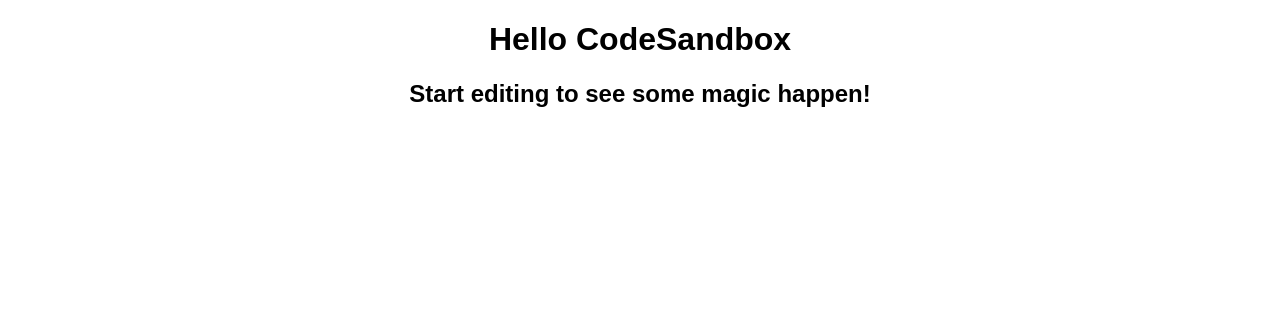
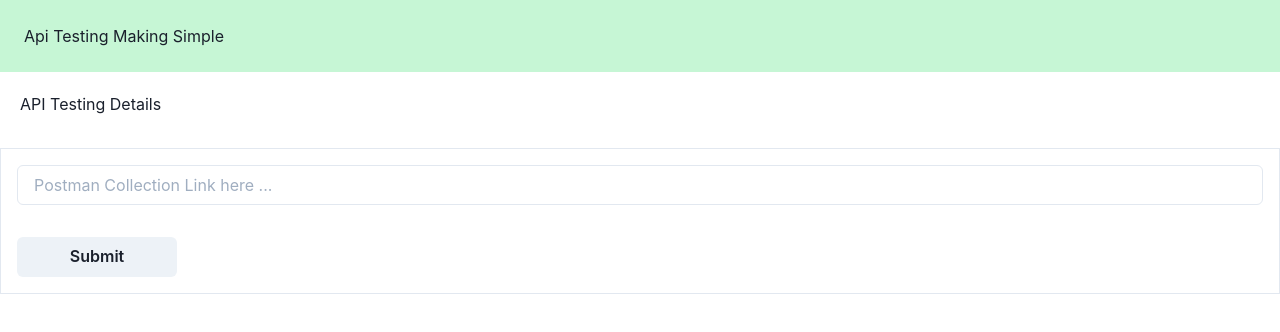
Before and after one commit to nitinNT/apiTestingFrontend, a React (Create React App) app: page / in a window 1280 px wide. Shown: the top 332 px of the page. Built offline with nearby package versions, Linux system fonts and the light colour scheme.

Commit message:
first commit added app

```diff
--- a/src/App.js
+++ b/src/App.js
@@ -1,10 +1,10 @@
 import "./styles.css";
-
+import { ChakraProvider } from "@chakra-ui/react";
+import Home from "./components/home/Home";
 export default function App() {
   return (
-    <div className="App">
-      <h1>Hello CodeSandbox</h1>
-      <h2>Start editing to see some magic happen!</h2>
-    </div>
+    <ChakraProvider>
+      <Home />
+    </ChakraProvider>
   );
 }
--- /dev/null
+++ b/src/components/home/Home.js
@@ -0,0 +1,45 @@
+import { Flex, Box, Spacer, Input, Stack, Button } from "@chakra-ui/react";
+import { useState } from "react";
+export default function Home() {
+  const [postmanColLink, setpostmanColLink] = useState("");
+  const [emailsList, setEmailsList] = useState([]);
+  const buttonAction = () => {};
+  return (
+    <Box>
+      <Flex bg="green.100">
+        <Box p="6">Api Testing Making Simple</Box>
+        <Spacer />
+        <Box p="5"></Box>
+      </Flex>
+      <Stack spacing={3}>
+        <Box p={5}>API Testing Details</Box>
+        <Box p={4} ml={50} wshadow="md" borderWidth="1px">
+          <Stack spacing={4}>
+            <Input
+              placeholder="Postman Collection Link here ..."
+              size="md"
+              onChange={(e) => setpostmanColLink(e.target.value)}
+            />
+            <Flex>
+              {emailsList.map((content) => {
+                return (
+                  <Box>
+                    <Input
+                      placeholder="Email here..."
+                      value={content}
+                      size="md"
+                    />
+                  </Box>
+                );
+              })}
+            </Flex>
+
+            <Button width={40} onClick={buttonAction}>
+              Submit
+            </Button>
+          </Stack>
+        </Box>
+      </Stack>
+    </Box>
+  );
+}
```
Also changed, not shown: package.json (+18 -2 lines).
